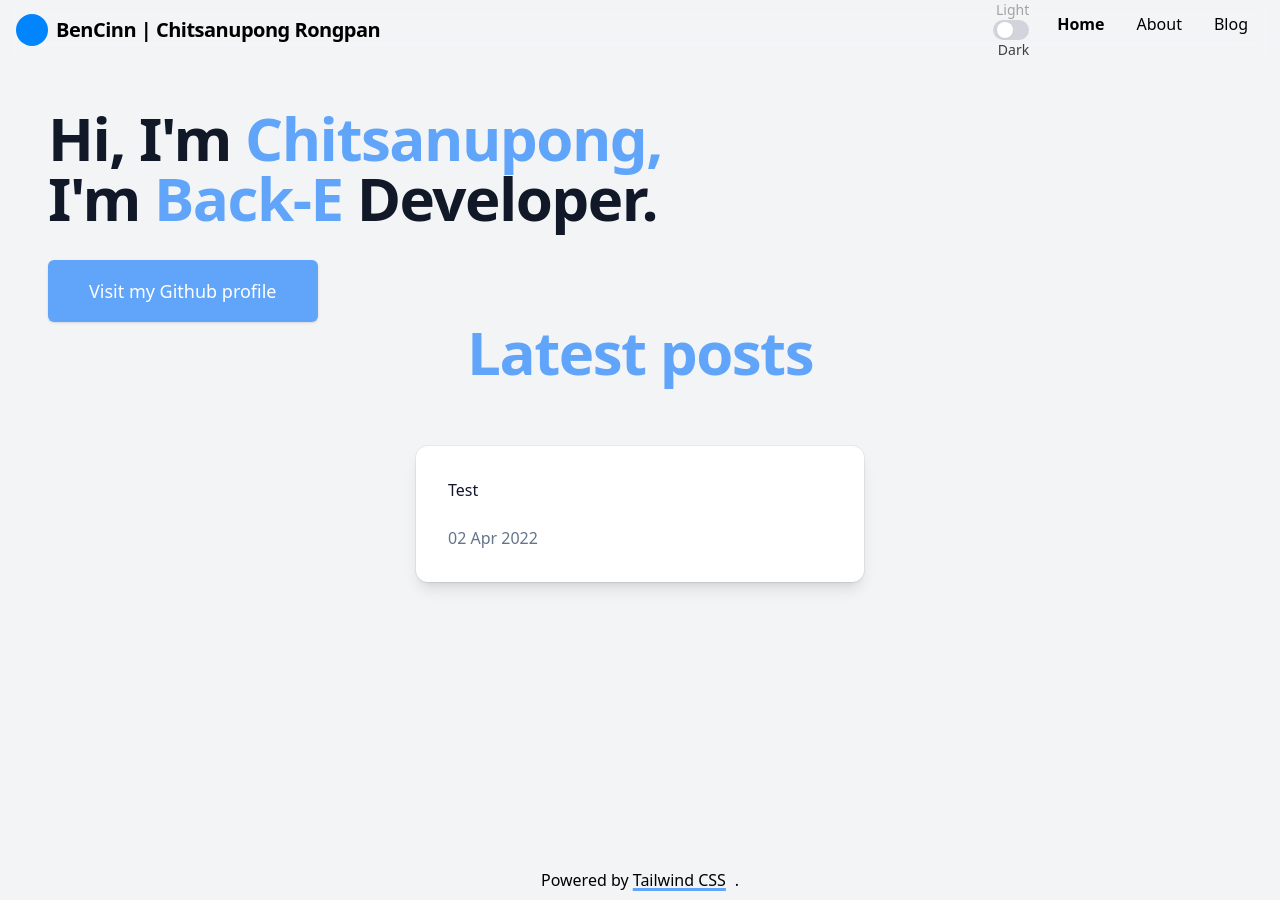
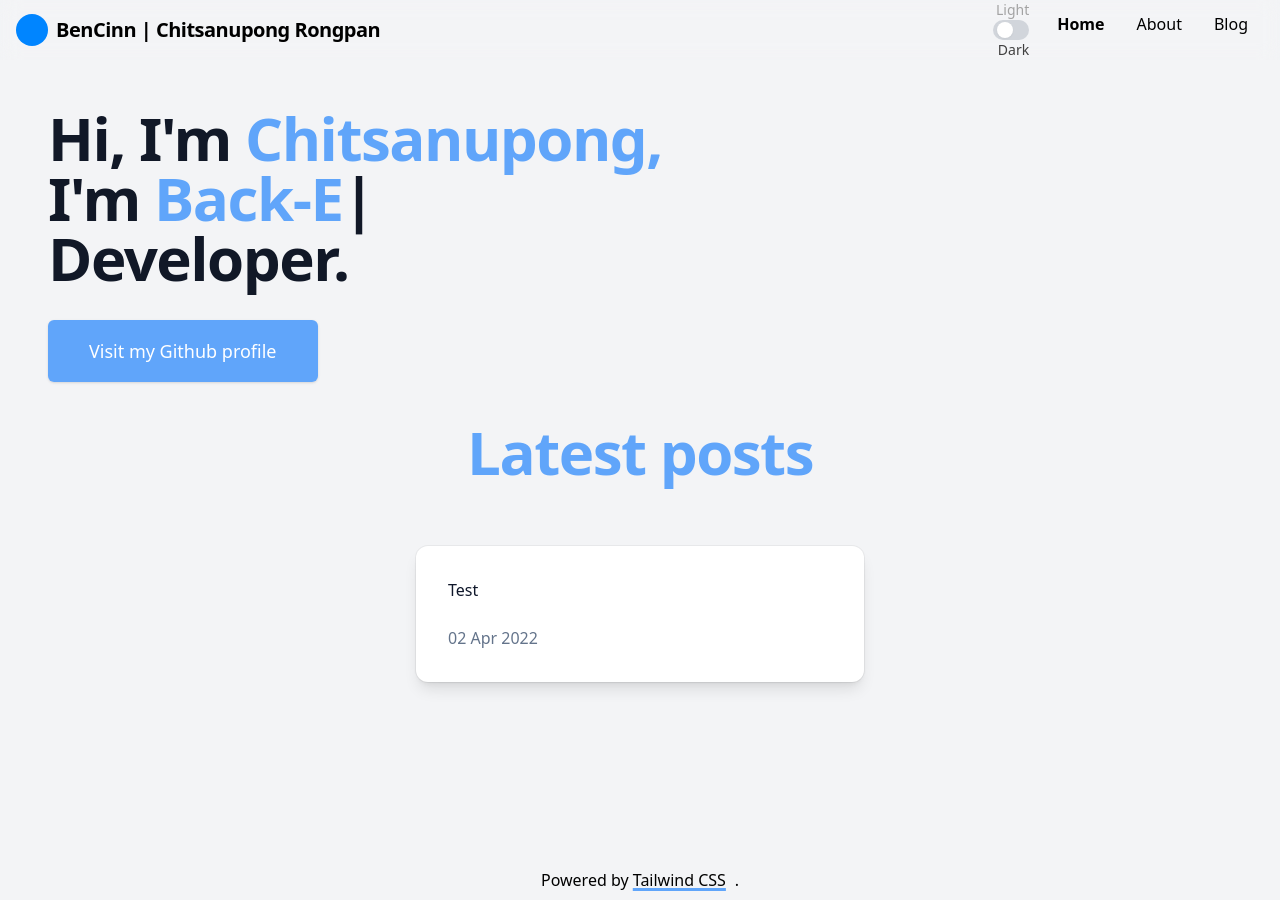
Before and after one commit to BenCinn/BenCinn.github.io, a Jekyll site: the page built from index.md, in a window 1280 px wide. Built offline with Jekyll 4.4.1, drawn with Linux system fonts in a browser that asks for light colours.

Commit message:
Fix responsive problem (Pt. 2)

```diff
--- a/_layouts/index.html
+++ b/_layouts/index.html
@@ -117,11 +117,15 @@
                                    <span class="block xl:inline">Hi, I'm</span>
                                    <span class="block text-blue-400 xl:inline"
                                           >Chitsanupong,</span
-                                   ><br />I'm
-                                   <span
-                                          class="block text-blue-400 xl:inline experience"
-                                   ></span>
-                                   Developer.
+                                   ><br />
+                                   <div>
+                                          I'm
+                                          <span
+                                                 class="inline text-blue-400 experience w-auto"
+                                          ></span
+                                          ><br />
+                                          Developer.
+                                   </div>
                             </h1>
                             <div
                                    class="mt-5 sm:mt-8 sm:flex sm:justify-center lg:justify-start"
@@ -137,7 +141,7 @@
                             </div>
                      </div>
                      <h1
-                            class="text-center text-blue-400 tracking-tight font-extrabold dark:text-gray-100 sm:text-5xl md:text-6xl transition duration-300"
+                            class="text-center text-blue-400 tracking-tight font-extrabold dark:text-gray-100 sm:text-5xl md:text-6xl transition duration-300 mt-10"
                      >
                             Latest posts
                      </h1>
```
Also changed, not shown: other parts of _layouts/index.html (+2 -2 lines), style.css.
